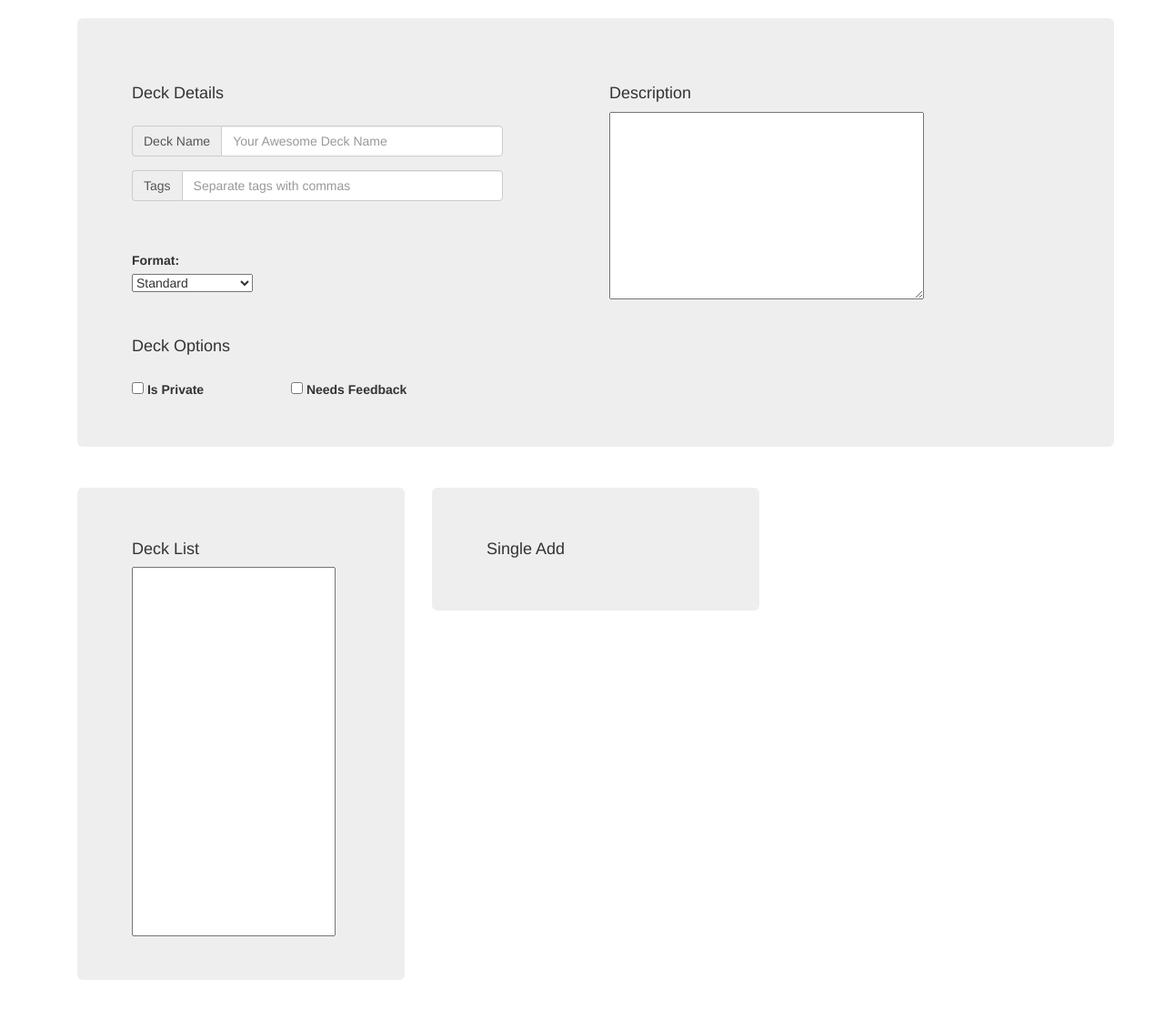
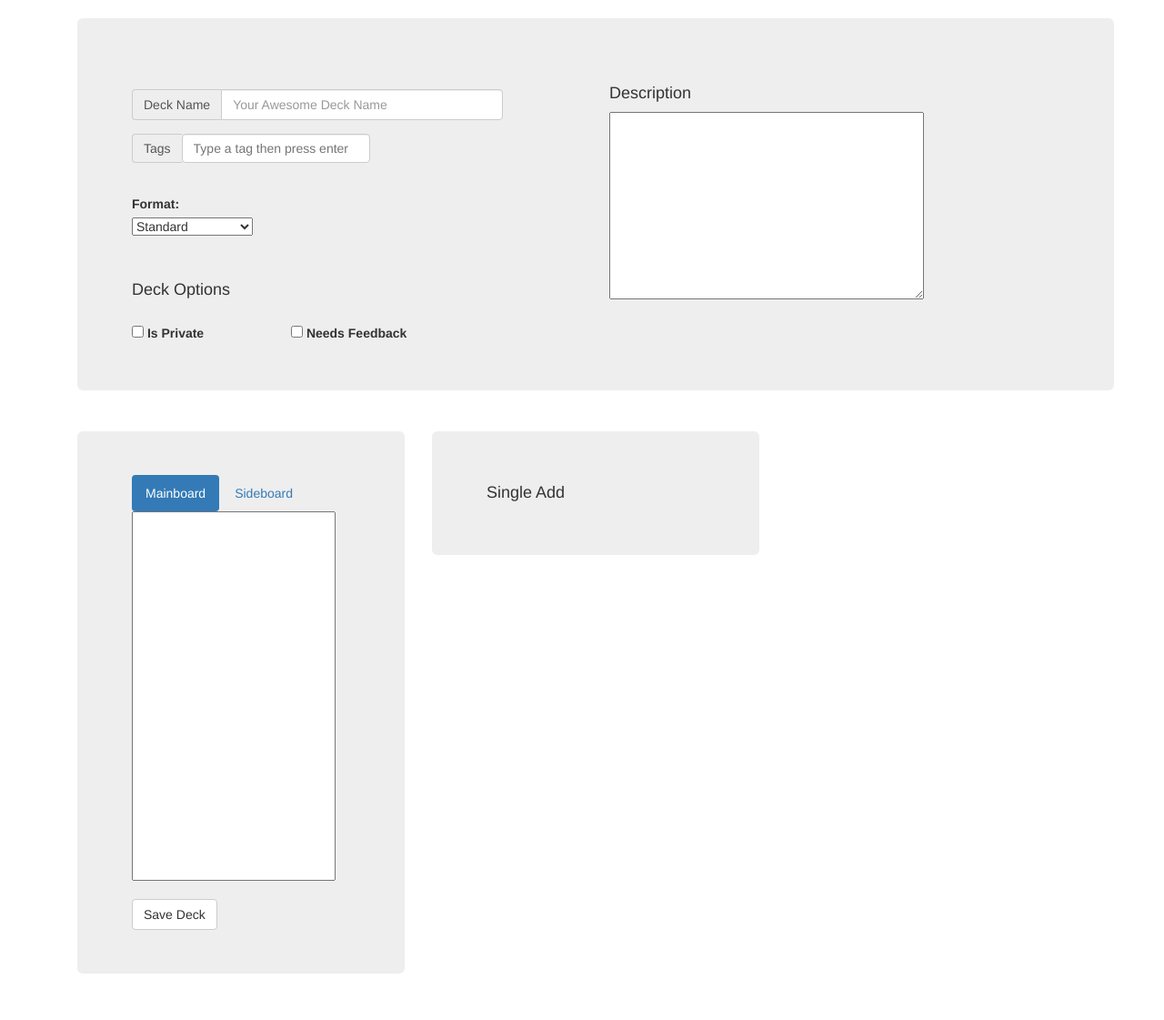
Before and after one commit to AriiMoose/MTGBrew, a Django app: page /deck-builder/ in a window 1280 px wide. Shown: the part 52-1173 px from the top of the page at 91% size. Run offline with Django 3.2, Linux system fonts and the light colour scheme; the visitor is signed in with stand-in values (Sample User, id 1); some libraries are stand-ins or nearby versions.

Commit message:
Added tagging support

```diff
--- a/brew/forms.py
+++ b/brew/forms.py
@@ -1,14 +1,13 @@
 from django import forms
 
-from django_summernote.widgets import SummernoteWidget
 from tagging.forms import TagField
 from brew.models import GAME_FORMATS
+from ckeditor.widgets import CKEditorWidget
 
 class DeckForm(forms.Form):
 	deck_name = forms.CharField(max_length=40, label='Deck Name')
 	deck_tags = TagField(label='Deck Tags')
-	deck_description = forms.CharField(max_length=500,
-										widget=SummernoteWidget(attrs={'width': '100%'}))
+	deck_description = forms.CharField(max_length=1000, widget=CKEditorWidget())
 	deck_format = forms.CharField(max_length=10, widget=forms.Select(choices=GAME_FORMATS))
 	deck_privacy = forms.BooleanField(label='Is Private')
 	deck_need_feedback = forms.BooleanField(label='Needs Feedback')
--- /dev/null
+++ b/brew/static/brew/bootstrap-tagsinput.css
@@ -0,0 +1,55 @@
+.bootstrap-tagsinput {
+  background-color: #fff;
+  border: 1px solid #ccc;
+  box-shadow: inset 0 1px 1px rgba(0, 0, 0, 0.075);
+  display: inline-block;
+  padding: 4px 6px;
+  color: #555;
+  vertical-align: middle;
+  border-radius: 4px;
+  max-width: 100%;
+  line-height: 22px;
+  cursor: text;
+}
+.bootstrap-tagsinput input {
+  border: none;
+  box-shadow: none;
+  outline: none;
+  background-color: transparent;
+  padding: 0 6px;
+  margin: 0;
+  width: auto;
+  max-width: inherit;
+}
+.bootstrap-tagsinput.form-control input::-moz-placeholder {
+  color: #777;
+  opacity: 1;
+}
+.bootstrap-tagsinput.form-control input:-ms-input-placeholder {
+  color: #777;
+}
+.bootstrap-tagsinput.form-control input::-webkit-input-placeholder {
+  color: #777;
+}
+.bootstrap-tagsinput input:focus {
+  border: none;
+  box-shadow: none;
+}
+.bootstrap-tagsinput .tag {
+  margin-right: 2px;
+  color: white;
+}
+.bootstrap-tagsinput .tag [data-role="remove"] {
+  margin-left: 8px;
+  cursor: pointer;
+}
+.bootstrap-tagsinput .tag [data-role="remove"]:after {
+  content: "x";
+  padding: 0px 2px;
+}
+.bootstrap-tagsinput .tag [data-role="remove"]:hover {
+  box-shadow: inset 0 1px 0 rgba(255, 255, 255, 0.2), 0 1px 2px rgba(0, 0, 0, 0.05);
+}
+.bootstrap-tagsinput .tag [data-role="remove"]:hover:active {
+  box-shadow: inset 0 3px 5px rgba(0, 0, 0, 0.125);
+}
--- a/brew/templates/brew/base.html
+++ b/brew/templates/brew/base.html
@@ -57,5 +57,8 @@
 {% block content %}
 {% endblock %}
 </div>
+
+  <script src="https://ajax.googleapis.com/ajax/libs/jquery/1.11.1/jquery.min.js"></script>
+  <script src="//maxcdn.bootstrapcdn.com/bootstrap/3.2.0/js/bootstrap.min.js"></script>
 </body>
 </content>
--- a/brew/templates/brew/deck-builder.html
+++ b/brew/templates/brew/deck-builder.html
@@ -4,16 +4,18 @@
 {# Import Style Sheet for Deck Searching #}
 {% load static %}
 <script src="//code.jquery.com/jquery-2.1.1.min.js"></script>
+<script src="{% static 'js/bootstrap-tagsinput.js' %}"></script>
 <link rel="stylesheet" type="text/css" href="{% static 'brew/search.css' %}" />
+<link rel="stylesheet" href="{% static 'brew/bootstrap-tagsinput.css' %}">
 <div class="container">
 
 <form method="POST" class="deck-form">
 	{% csrf_token %}
+	{{form.media}}
 	<div name="deck-info" class="jumbotron">
 
 	<div class="row">
 		<div class="col-lg-6 col-md-6 col-sm-6 col-xs-12">
-			<h4>Deck Details</h4>
 			<div class="row">
 
 				{# Deck Name #}
@@ -32,13 +34,13 @@
 				<div class="col-lg-10 col-md-10 col-sm-10 col-xs-12">
 					<div class="input-group input-group-md">
 						<span class="input-group-addon">Tags</span>
-						<input type="text" name="deck-name" class="form-control" placeholder="Separate tags with commas">
+						<input type="text" name="deck-tags" class="form-control" data-role="tagsinput" placeholder="Type a tag then press enter">
 					</div><!-- /.input-group -->
 				</div> <!-- /.col -->
 
 			</div><!-- /.row -->
 
-			<br><br>
+			<br>
 
 			<div class="row">
 
@@ -87,8 +89,26 @@
 
 		<div class="col-lg-4 col-md-4 col-sm-6 col-xs-12">
 			<div name="deck-contents" class="jumbotron">
-				<h4>Deck List</h4>
-				<textarea style="resize:none" cols="25" rows="20"></textarea>
+
+				<ul  class="nav nav-pills">
+					<li class="active"><a  href="#mainboard" data-toggle="tab">Mainboard</a>
+					</li>
+					<li><a href="#sideboard" data-toggle="tab">Sideboard</a>
+					</li>
+				</ul>
+
+			<div class="tab-content clearfix">
+			  	<div class="tab-pane active" id="mainboard">
+          			<textarea style="resize:none" cols="25" rows="20"></textarea>
+				</div>
+				<div class="tab-pane" id="sideboard">
+          			<textarea style="resize:none" cols="25" rows="20"></textarea>
+				</div>
+			</div>
+
+			<br>
+			<button type="submit" class="save btn btn-default">Save Deck</button>
+
 			</div><!-- /.jumbotron -->
 		</div><!-- /.col -->
 
@@ -100,6 +120,6 @@
 
 	</div><!-- /.row -->
 </div>
+
 </form>
-{{form.media}}
 {% endblock %}
--- a/brew/views.py
+++ b/brew/views.py
@@ -11,5 +11,28 @@ def search(request):
 
 @login_required
 def deck_builder(request):
-	form = DeckForm()
+	if request.method == "POST":
+		# Save Data
+		form = DeckForm()
+
+		if form.is_valid():
+			# Save data from Form driven fields
+			deck = form.save(commit=false)
+
+			# Save Data from HTML driven fields
+			deck.deck_name = form.cleaned_up['deck-name']
+			deck.deck_tags = form.cleaned_up['deck-tags']
+			deck.deck_privacy = form.cleaned_up['is-private']
+			deck.deck_need_feedback = form.cleaned_up['need-feedback']
+			deck.deck_mainboard = form.cleaned_up['mainboard']
+			deck.deck_sideboard = form.cleaned_up['sideboard']
+			deck.deck_owner = request.user
+			deck.deck_last_edited = timezone.now()
+
+			deck.save()
+
+	else:
+		# Load empty form
+		form = DeckForm()
+
 	return render(request, 'brew/deck-builder.html', {'form': form})
--- a/mtgbrew/urls.py
+++ b/mtgbrew/urls.py
@@ -23,5 +23,4 @@ urlpatterns = [
     url(r'^$', views.search, name='search'),
     url(r'^deck-builder/', views.deck_builder, name ='deck-builder'),
     url(r'^accounts/', include('registration.backends.default.urls')),
-    url(r'^summernote/', include('django_summernote.urls')),
 ]
```
Also changed, not shown: brew/models.py (+9 -7 lines), mtgbrew/settings.py (+9 -1 lines), brew/migrations/0001_initial.py (deleted), brew/migrations/0002_auto_20160919_1715.py (deleted), brew/migrations/0003_deck_decklist_sideboard.py (deleted), brew/migrations/0004_deck_deck_owner.py (deleted), brew/migrations/0005_auto_20160926_1627.py (deleted), brew/migrations/0006_auto_20160927_1451.py (deleted), brew/migrations/__init__.py (deleted), brew/static/js/bootstrap-tagsinput.js (added), markdownx/058b9309-a03b-4c02-bc89-bedc8f91e30c.png (deleted).
